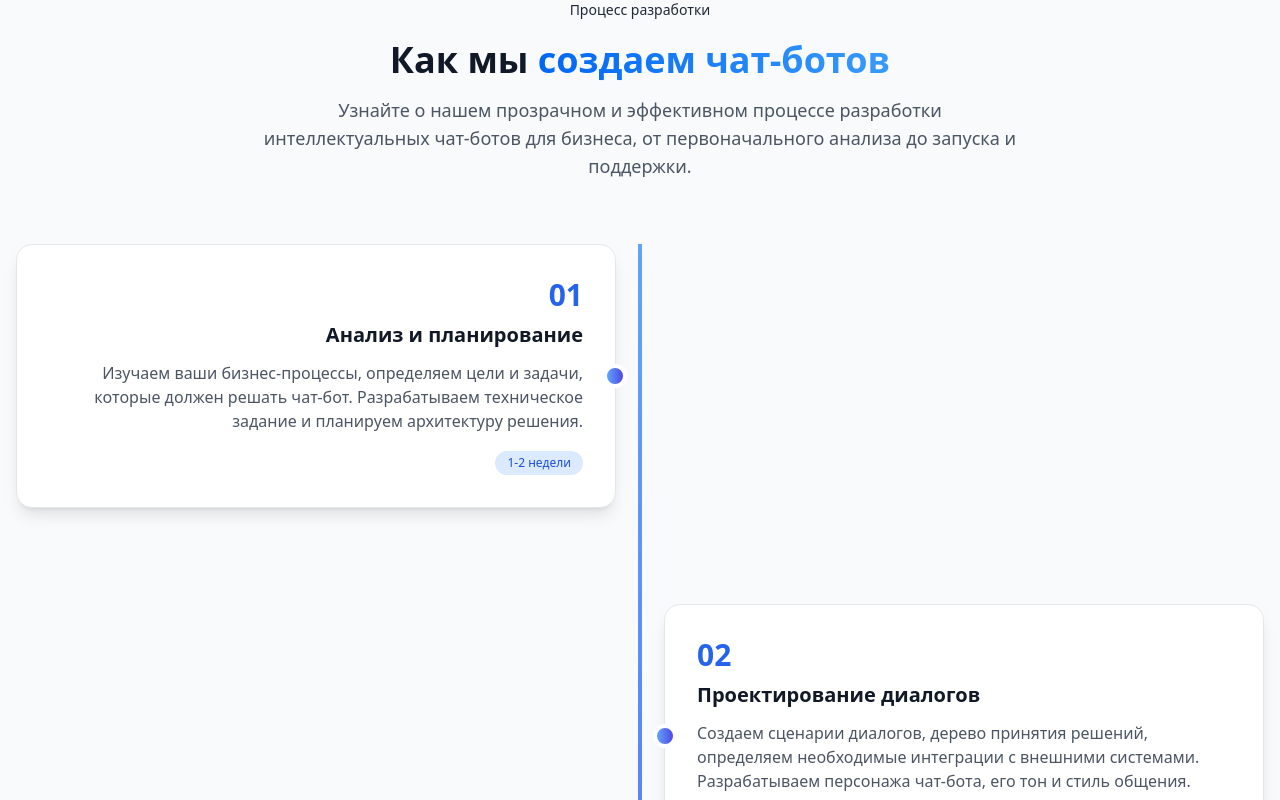
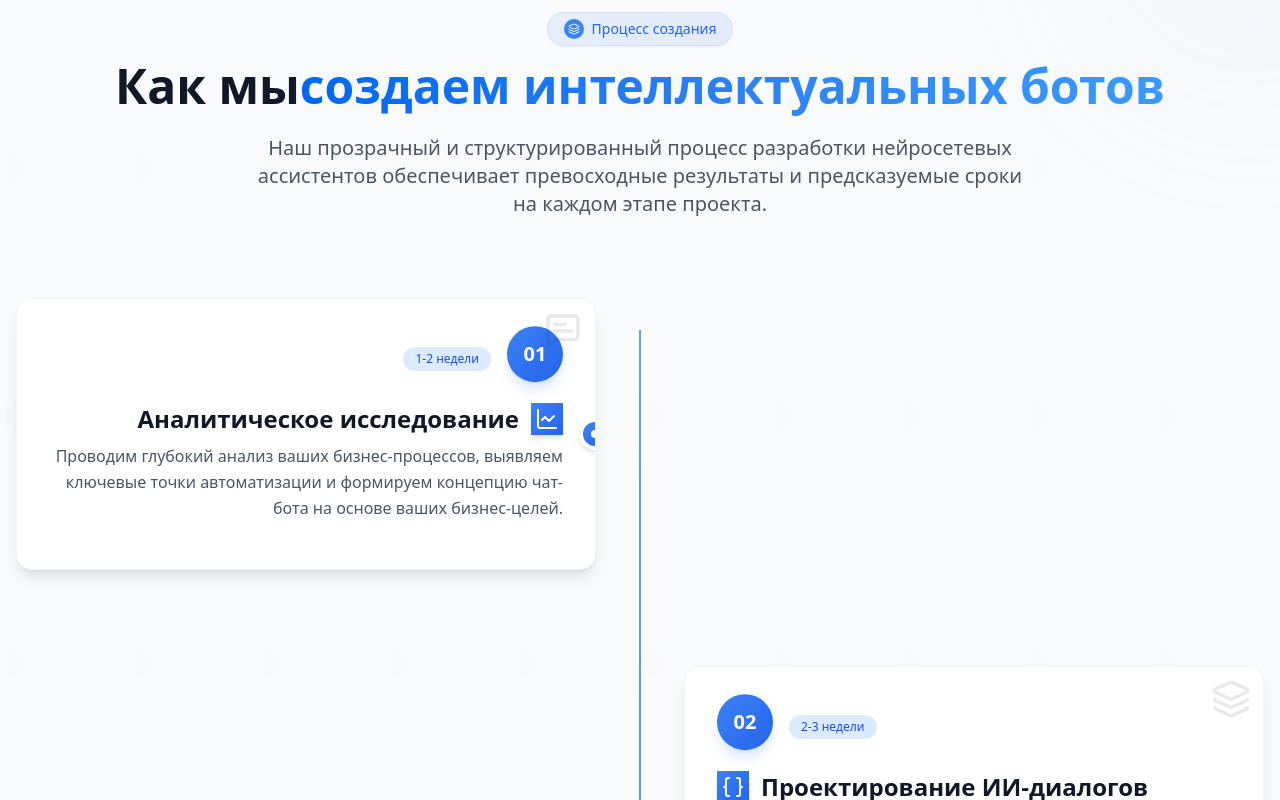
Before and after one commit to Neuropolis-ai/site, a Next.js app: page /chat-bots in a window 1280 px wide. Shown: the part 6300-7100 px from the top of the page. Built offline with nearby package versions, Linux system fonts and the light colour scheme.

Commit message:
Улучшен компонент ChatBotsProcess с современным дизайном в тренде 2025 года

```diff
--- a/src/components/chat-bots/ChatBotsProcess.tsx
+++ b/src/components/chat-bots/ChatBotsProcess.tsx
@@ -3,6 +3,18 @@
 import { motion } from "framer-motion";
 import Container from "@/components/ui/Container";
 import { useTheme } from "@/context/ThemeContext";
+import {
+  Braces,
+  Code2,
+  Cpu,
+  Layers,
+  LineChart,
+  MessageSquareText,
+  Settings,
+  ShieldCheck,
+  Terminal,
+  Zap,
+} from "lucide-react";
 
 export default function ChatBotsProcess() {
   const { isDark } = useTheme();
@@ -27,56 +39,134 @@ export default function ChatBotsProcess() {
     },
   };
 
-  // Этапы процесса
+  const gradientPulse = {
+    initial: { backgroundPosition: "0% 0%" },
+    animate: {
+      backgroundPosition: ["0% 0%", "100% 100%", "0% 0%"],
+      transition: {
+        duration: 8,
+        repeat: Infinity,
+        repeatType: "loop" as const,
+      },
+    },
+  };
+
+  const floatAnimation = {
+    initial: { y: 0 },
+    animate: {
+      y: [0, -6, 0],
+      transition: {
+        duration: 3,
+        repeat: Infinity,
+        repeatType: "loop" as const,
+      },
+    },
+  };
+
+  // Этапы процесса с улучшенными описаниями и иконками
   const processSteps = [
     {
       number: "01",
-      title: "Анализ и планирование",
+      title: "Аналитическое исследование",
       description:
-        "Изучаем ваши бизнес-процессы, определяем цели и задачи, которые должен решать чат-бот. Разрабатываем техническое задание и планируем архитектуру решения.",
+        "Проводим глубокий анализ ваших бизнес-процессов, выявляем ключевые точки автоматизации и формируем концепцию чат-бота на основе ваших бизнес-целей.",
       duration: "1-2 недели",
+      icon: <LineChart className="w-6 h-6" />,
+      secondaryIcon: (
+        <MessageSquareText className="w-10 h-10 opacity-10 absolute top-3 right-3" />
+      ),
+      gradient: "from-blue-500 to-blue-600",
+      animationDelay: 0,
     },
     {
       number: "02",
-      title: "Проектирование диалогов",
+      title: "Проектирование ИИ-диалогов",
       description:
-        "Создаем сценарии диалогов, дерево принятия решений, определяем необходимые интеграции с внешними системами. Разрабатываем персонажа чат-бота, его тон и стиль общения.",
+        "Разрабатываем интеллектуальные сценарии коммуникации, проектируем нейронные связи решений и создаем уникальный персонаж чат-бота с адаптивной коммуникационной стратегией.",
       duration: "2-3 недели",
+      icon: <Braces className="w-6 h-6" />,
+      secondaryIcon: (
+        <Layers className="w-10 h-10 opacity-10 absolute top-3 right-3" />
+      ),
+      gradient: "from-blue-500 to-blue-600",
+      animationDelay: 0.2,
     },
     {
       number: "03",
-      title: "Разработка и обучение",
+      title: "ML-разработка и обучение",
       description:
-        "Программируем чат-бота, настраиваем нейросетевые модели, обучаем его на ваших данных. Интегрируем с CRM, платежными системами и другими сервисами.",
+        "Применяем передовые технологии машинного обучения, настраиваем трансформерные модели и проводим обучение на специализированных датасетах для максимальной релевантности ответов.",
       duration: "3-5 недель",
+      icon: <Cpu className="w-6 h-6" />,
+      secondaryIcon: (
+        <Code2 className="w-10 h-10 opacity-10 absolute top-3 right-3" />
+      ),
+      gradient: "from-blue-500 to-blue-600",
+      animationDelay: 0.4,
     },
     {
       number: "04",
       title: "Тестирование и оптимизация",
       description:
-        "Проводим тщательное тестирование чат-бота, выявляем и исправляем ошибки, оптимизируем работу. Улучшаем точность ответов и скорость работы.",
+        "Проводим многоступенчатое тестирование с применением сценарного моделирования, выполняем A/B тесты и оптимизируем алгоритмы для повышения точности и скорости обработки запросов.",
       duration: "1-2 недели",
+      icon: <Terminal className="w-6 h-6" />,
+      secondaryIcon: (
+        <Settings className="w-10 h-10 opacity-10 absolute top-3 right-3" />
+      ),
+      gradient: "from-blue-500 to-blue-600",
+      animationDelay: 0.6,
     },
     {
       number: "05",
-      title: "Внедрение и поддержка",
+      title: "Внедрение и сопровождение",
       description:
-        "Запускаем чат-бота в работу, обучаем ваших сотрудников работе с системой. Обеспечиваем техническую поддержку, мониторинг и постоянное совершенствование бота.",
+        "Запускаем чат-бота в продакшн, обеспечиваем плавную интеграцию в вашу экосистему и предоставляем непрерывный мониторинг с автоматическими улучшениями на основе эксплуатационных данных.",
       duration: "Постоянно",
+      icon: <ShieldCheck className="w-6 h-6" />,
+      secondaryIcon: (
+        <Zap className="w-10 h-10 opacity-10 absolute top-3 right-3" />
+      ),
+      gradient: "from-blue-500 to-blue-600",
+      animationDelay: 0.8,
     },
   ];
 
   return (
     <section
       id="chatbots-process"
-      className="py-16 md:py-24 relative overflow-hidden"
+      className="py-20 md:py-28 relative overflow-hidden"
     >
-      {/* Градиентный фон */}
-      <div className="absolute inset-0 bg-gradient-to-b from-white to-gray-50 dark:from-black dark:to-gray-900 -z-10"></div>
+      {/* Улучшенный градиентный фон */}
+      <div className="absolute inset-0 bg-[radial-gradient(ellipse_at_top,_var(--tw-gradient-stops))] from-white via-gray-50 to-white dark:from-gray-950 dark:via-gray-900 dark:to-gray-950 -z-10"></div>
 
-      {/* Декоративные элементы */}
-      <div className="absolute top-0 right-0 w-64 h-64 bg-gradient-to-br from-blue-200/20 to-blue-400/20 dark:from-blue-500/10 dark:to-blue-700/10 rounded-full blur-3xl -z-10"></div>
-      <div className="absolute bottom-0 left-0 w-64 h-64 bg-gradient-to-tr from-indigo-200/20 to-indigo-400/20 dark:from-indigo-500/10 dark:to-indigo-700/10 rounded-full blur-3xl -z-10"></div>
+      {/* Декоративные графические элементы */}
+      <div className="absolute -top-40 -right-40 w-96 h-96 bg-gradient-to-br from-blue-200/10 to-blue-300/10 dark:from-blue-500/10 dark:to-blue-600/10 rounded-full blur-3xl -z-5 animate-pulse"></div>
+      <div className="absolute -bottom-40 -left-40 w-96 h-96 bg-gradient-to-tr from-blue-200/10 to-blue-300/10 dark:from-blue-500/10 dark:to-blue-600/10 rounded-full blur-3xl -z-5 animate-pulse"></div>
+
+      {/* SVG паттерн для фона */}
+      <div className="absolute inset-0 overflow-hidden opacity-5 dark:opacity-10 pointer-events-none">
+        <svg
+          width="100%"
+          height="100%"
+          className="absolute inset-0"
+          viewBox="0 0 100 100"
+          preserveAspectRatio="none"
+        >
+          <defs>
+            <pattern
+              id="grid-pattern-process"
+              width="10"
+              height="10"
+              patternUnits="userSpaceOnUse"
+              className="text-gray-200 dark:text-gray-800"
+            >
+              <circle cx="1" cy="1" r="0.7" fill="currentColor" opacity="0.3" />
+            </pattern>
+          </defs>
+          <rect width="100%" height="100%" fill="url(#grid-pattern-process)" />
+        </svg>
+      </div>
 
       <Container>
         <motion.div
@@ -84,32 +174,43 @@ export default function ChatBotsProcess() {
           initial="hidden"
           whileInView="visible"
           viewport={{ once: true, amount: 0.1 }}
-          className="text-center mb-16"
+          className="text-center mb-16 md:mb-20"
         >
+          {/* Улучшенный бейдж */}
           <motion.div
             variants={itemVariants}
-            className={`inline-block px-4 py-1 rounded-full text-sm mb-4 switch-box ${
-              !isDark && "light-switch-box"
-            }`}
+            className="inline-flex items-center gap-2 px-4 py-1.5 rounded-full text-sm font-medium mb-4 bg-gradient-to-r from-blue-500/10 to-blue-600/10 text-blue-600 dark:text-blue-400 border border-blue-200/50 dark:border-blue-700/50 backdrop-blur-sm shadow-sm"
           >
-            Процесс разработки
+            <div className="flex items-center justify-center w-5 h-5 rounded-full bg-blue-500 dark:bg-blue-600 text-white">
+              <Layers className="w-3 h-3" />
+            </div>
+            Процесс создания
           </motion.div>
+
+          {/* Улучшенный заголовок с 3D-эффектом */}
           <motion.h2
             variants={itemVariants}
-            className="text-3xl md:text-4xl font-semibold text-gray-900 dark:text-white mb-4"
+            className="text-3xl md:text-4xl lg:text-5xl font-bold text-gray-900 dark:text-white mb-6"
           >
-            Как мы{" "}
-            <span className="bg-clip-text text-transparent bg-gradient-to-r from-[#0167F3] to-[#399AFC]">
-              создаем чат-ботов
+            <span className="relative inline-block">
+              <span className="relative z-10">Как мы </span>
+            </span>
+            <span className="relative inline-block">
+              <span className="relative z-10 bg-clip-text text-transparent bg-gradient-to-r from-[#0167F3] via-[#2C81F6] to-[#399AFC]">
+                создаем интеллектуальных ботов
+              </span>
+              <span className="absolute bottom-0 left-0 right-0 h-2 bg-gradient-to-r from-blue-500/20 via-blue-400/20 to-blue-500/20 blur-sm -z-10"></span>
             </span>
           </motion.h2>
+
+          {/* Улучшенное описание */}
           <motion.p
             variants={itemVariants}
-            className="text-lg text-gray-600 dark:text-gray-300 max-w-3xl mx-auto"
+            className="text-lg md:text-xl text-gray-600 dark:text-gray-300 max-w-3xl mx-auto leading-relaxed font-light"
           >
-            Узнайте о нашем прозрачном и эффективном процессе разработки
-            интеллектуальных чат-ботов для бизнеса, от первоначального анализа
-            до запуска и поддержки.
+            Наш прозрачный и структурированный процесс разработки нейросетевых
+            ассистентов обеспечивает превосходные результаты и предсказуемые
+            сроки на каждом этапе проекта.
           </motion.p>
         </motion.div>
 
@@ -120,82 +221,164 @@ export default function ChatBotsProcess() {
           viewport={{ once: true, amount: 0.1 }}
           className="relative"
         >
-          {/* Вертикальная линия */}
-          <div className="absolute left-1/2 top-0 bottom-0 w-1 bg-gradient-to-b from-blue-400 to-indigo-600 dark:from-blue-500 dark:to-indigo-700 transform -translate-x-1/2 hidden md:block"></div>
+          {/* Стильная вертикальная линия с градиентной анимацией */}
+          <motion.div
+            initial="initial"
+            animate="animate"
+            variants={gradientPulse}
+            className="absolute left-1/2 top-8 bottom-8 w-0.5 bg-gradient-to-b from-blue-400 via-blue-500 to-blue-600 dark:from-blue-500 dark:via-blue-600 dark:to-blue-700 transform -translate-x-1/2 hidden md:block"
+            style={{
+              backgroundSize: "200% 200%",
+            }}
+          ></motion.div>
 
-          {/* Этапы процесса */}
+          {/* Этапы процесса с улучшенной визуализацией */}
           {processSteps.map((step, index) => (
             <motion.div
               key={index}
               variants={itemVariants}
-              className={`relative mb-16 md:mb-24 last:mb-0 ${
+              custom={index}
+              transition={{ delay: step.animationDelay }}
+              className={`relative mb-16 md:mb-24 last:mb-0 md:w-full mx-auto ${
                 index % 2 === 0 ? "md:pr-8 lg:pr-12" : "md:pl-8 lg:pl-12"
               }`}
             >
               <div
-                className={`grid grid-cols-1 md:grid-cols-2 items-center ${
+                className={`grid grid-cols-1 md:grid-cols-2 gap-6 md:gap-10 items-center ${
                   index % 2 === 0 ? "md:text-right" : ""
                 }`}
               >
                 {/* Для четных индексов контент слева */}
-                {index % 2 === 0 && (
-                  <div
-                    className={`relative ${
-                      isDark ? "bg-gray-800/50" : "bg-white"
+                {index % 2 === 0 ? (
+                  <motion.div
+                    whileHover={{ y: -5, transition: { duration: 0.2 } }}
+                    className={`relative group overflow-hidden ${
+                      isDark ? "bg-gray-900/70" : "bg-white"
                     } p-6 md:p-8 rounded-2xl shadow-lg border ${
-                      isDark ? "border-gray-700" : "border-gray-200"
-                    }`}
+                      isDark ? "border-gray-800" : "border-gray-100"
+                    } transition-all duration-300 hover:shadow-xl hover:border-blue-300/50 dark:hover:border-blue-700/50`}
                   >
-                    <h3 className="text-3xl font-bold text-blue-600 dark:text-blue-400 mb-2">
-                      {step.number}
-                    </h3>
-                    <h4 className="text-xl font-semibold text-gray-900 dark:text-white mb-3">
-                      {step.title}
-                    </h4>
-                    <p className="text-gray-600 dark:text-gray-300 mb-4">
-                      {step.description}
-                    </p>
+                    {/* Градиентный фон при наведении */}
+                    <div className="absolute inset-0 bg-gradient-to-br from-blue-500/5 to-blue-600/5 dark:from-blue-500/10 dark:to-blue-600/10 opacity-0 group-hover:opacity-100 transition-opacity duration-500 -z-5"></div>
+
+                    {/* Номер с градиентом */}
+                    <div className="flex items-center justify-end gap-4 mb-4">
                       <div className="inline-block px-3 py-1 rounded-full text-xs bg-blue-100 dark:bg-blue-900/30 text-blue-700 dark:text-blue-300">
                         {step.duration}
                       </div>
+                      <motion.div
+                        initial="initial"
+                        animate="animate"
+                        variants={floatAnimation}
+                        className={`w-14 h-14 rounded-full bg-gradient-to-br ${step.gradient} flex items-center justify-center text-white font-bold text-xl shadow-lg shadow-blue-500/20 dark:shadow-blue-500/10`}
+                      >
+                        {step.number}
+                      </motion.div>
+                    </div>
 
-                    {/* Круг на временной линии */}
-                    <div className="absolute top-1/2 right-0 w-6 h-6 bg-gradient-to-r from-blue-400 to-indigo-600 rounded-full transform translate-x-1/2 -translate-y-1/2 border-4 border-white dark:border-gray-900 hidden md:block"></div>
+                    <div className="flex items-center justify-end gap-3 mb-2">
+                      <h4 className="text-xl md:text-2xl font-bold text-gray-900 dark:text-white">
+                        {step.title}
+                      </h4>
+                      <div
+                        className={`w-8 h-8 rounded-lg flex items-center justify-center bg-gradient-to-br ${step.gradient} text-white shadow-md`}
+                      >
+                        {step.icon}
                       </div>
+                    </div>
+
+                    <p className="text-gray-600 dark:text-gray-300 mb-4 leading-relaxed">
+                      {step.description}
+                    </p>
+
+                    {/* Декоративный элемент */}
+                    {step.secondaryIcon}
+
+                    {/* Обновленный круг на временной линии */}
+                    <div className="absolute top-1/2 right-0 w-8 h-8 bg-gradient-to-br from-blue-500 to-blue-600 rounded-full transform translate-x-1/2 -translate-y-1/2 border-4 border-white dark:border-gray-900 hidden md:flex items-center justify-center text-white shadow-md">
+                      <div className="w-2 h-2 bg-white rounded-full"></div>
+                    </div>
+                  </motion.div>
+                ) : (
+                  <div></div>
                 )}
 
-                {/* Пустая колонка для выравнивания */}
-                {index % 2 === 0 ? <div></div> : <div></div>}
+                {/* Для нечетных индексов контент справа */}
+                {index % 2 !== 0 ? (
+                  <motion.div
+                    whileHover={{ y: -5, transition: { duration: 0.2 } }}
+                    className={`relative group overflow-hidden ${
+                      isDark ? "bg-gray-900/70" : "bg-white"
+                    } p-6 md:p-8 rounded-2xl shadow-lg border ${
+                      isDark ? "border-gray-800" : "border-gray-100"
+                    } transition-all duration-300 hover:shadow-xl hover:border-blue-300/50 dark:hover:border-blue-700/50`}
+                  >
+                    {/* Градиентный фон при наведении */}
+                    <div className="absolute inset-0 bg-gradient-to-br from-blue-500/5 to-blue-600/5 dark:from-blue-500/10 dark:to-blue-600/10 opacity-0 group-hover:opacity-100 transition-opacity duration-500 -z-5"></div>
 
-                {/* Для нечетных индексов контент справа */}
-                {index % 2 !== 0 && (
-                  <div
-                    className={`relative ${
-                      isDark ? "bg-gray-800/50" : "bg-white"
-                    } p-6 md:p-8 rounded-2xl shadow-lg border ${
-                      isDark ? "border-gray-700" : "border-gray-200"
-                    }`}
+                    {/* Номер с градиентом */}
+                    <div className="flex items-center gap-4 mb-4">
+                      <motion.div
+                        initial="initial"
+                        animate="animate"
+                        variants={floatAnimation}
+                        className={`w-14 h-14 rounded-full bg-gradient-to-br ${step.gradient} flex items-center justify-center text-white font-bold text-xl shadow-lg shadow-blue-500/20 dark:shadow-blue-500/10`}
                       >
-                    <h3 className="text-3xl font-bold text-blue-600 dark:text-blue-400 mb-2">
                         {step.number}
-                    </h3>
-                    <h4 className="text-xl font-semibold text-gray-900 dark:text-white mb-3">
-                      {step.title}
-                    </h4>
-                    <p className="text-gray-600 dark:text-gray-300 mb-4">
-                      {step.description}
-                    </p>
+                      </motion.div>
                       <div className="inline-block px-3 py-1 rounded-full text-xs bg-blue-100 dark:bg-blue-900/30 text-blue-700 dark:text-blue-300">
                         {step.duration}
                       </div>
+                    </div>
 
-                    {/* Круг на временной линии */}
-                    <div className="absolute top-1/2 left-0 w-6 h-6 bg-gradient-to-r from-blue-400 to-indigo-600 rounded-full transform -translate-x-1/2 -translate-y-1/2 border-4 border-white dark:border-gray-900 hidden md:block"></div>
+                    <div className="flex items-center gap-3 mb-2">
+                      <div
+                        className={`w-8 h-8 rounded-lg flex items-center justify-center bg-gradient-to-br ${step.gradient} text-white shadow-md`}
+                      >
+                        {step.icon}
                       </div>
+                      <h4 className="text-xl md:text-2xl font-bold text-gray-900 dark:text-white">
+                        {step.title}
+                      </h4>
+                    </div>
+
+                    <p className="text-gray-600 dark:text-gray-300 mb-4 leading-relaxed">
+                      {step.description}
+                    </p>
+
+                    {/* Декоративный элемент */}
+                    {step.secondaryIcon}
+
+                    {/* Обновленный круг на временной линии */}
+                    <div className="absolute top-1/2 left-0 w-8 h-8 bg-gradient-to-br from-blue-500 to-blue-600 rounded-full transform -translate-x-1/2 -translate-y-1/2 border-4 border-white dark:border-gray-900 hidden md:flex items-center justify-center text-white shadow-md">
+                      <div className="w-2 h-2 bg-white rounded-full"></div>
+                    </div>
+                  </motion.div>
+                ) : (
+                  <div></div>
                 )}
               </div>
             </motion.div>
           ))}
+
+          {/* Финальный элемент */}
+          <div className="absolute left-1/2 bottom-0 transform -translate-x-1/2 hidden md:block">
+            <motion.div
+              initial={{ scale: 0.8, opacity: 0.5 }}
+              animate={{
+                scale: [0.8, 1.2, 0.8],
+                opacity: [0.5, 1, 0.5],
+              }}
+              transition={{
+                duration: 3,
+                repeat: Infinity,
+                repeatType: "loop",
+              }}
+              className="w-12 h-12 bg-gradient-to-br from-blue-500 to-blue-600 rounded-full flex items-center justify-center shadow-lg shadow-blue-500/20 dark:shadow-blue-500/10"
+            >
+              <Zap className="w-6 h-6 text-white" />
+            </motion.div>
+          </div>
         </motion.div>
       </Container>
     </section>
```
Lines whose indentation alone changed are shown as unchanged.
